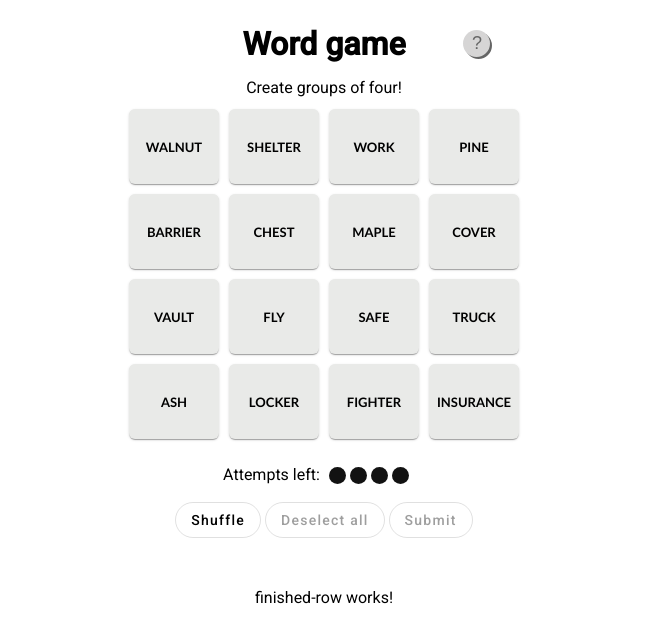
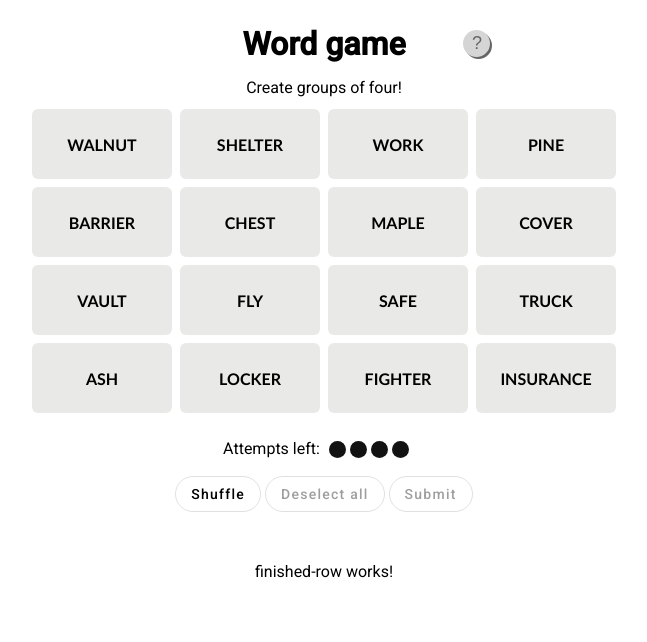
Before and after one commit to emmiberge/word-game-2.0, an Angular app: page / in a window 1280 px wide. Shown: the top 642 px of the page, without its empty margins (316-963 px from the left). Built offline with nearby package versions, Linux system fonts and the light colour scheme.

Commit message:
grid style

```diff
--- a/src/components/grid/grid.component.css
+++ b/src/components/grid/grid.component.css
@@ -11,6 +11,6 @@
 .gridContainer{
     display: grid;
     grid-template-columns: auto auto auto auto;
-    gap: 10px;
+    gap: 8px;
     padding: 10px;
 }
--- a/src/components/tile/tile.component.css
+++ b/src/components/tile/tile.component.css
@@ -1,13 +1,16 @@
 .tile{
-    width: 90px;
-    height: 75px;
+    width: 140px;
+    height: 70px;
     text-align: center;
-    justify-content: space-around;
     border-radius: 6px;
     font-weight: 700;
-    font-size: small;
+    font-size:medium;
     font-family:'Gill Sans', 'Gill Sans MT', Calibri, 'Trebuchet MS', sans-serif;
     cursor: pointer;
+    align-items: center;
+    justify-content: center;
+    display: flex;
+
 }
 
 .tileContent{
--- a/src/components/tile/tile.component.html
+++ b/src/components/tile/tile.component.html
@@ -1,3 +1,6 @@
-<mat-card (click)="trySelect()" class="tile" style.background-color={{color}} >
-  <mat-card-content class="tileContent">{{word}}</mat-card-content>
-</mat-card>
+
+
+
+<div (click)="trySelect()" class="tile" style.background-color={{color}}>
+  {{word}}
+</div>
```
